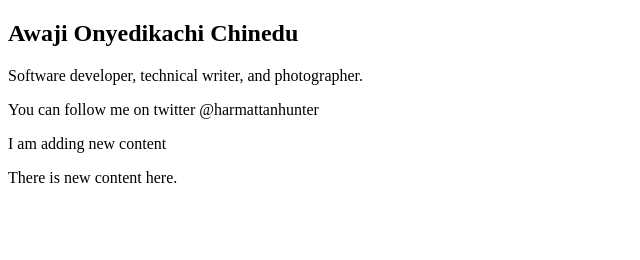
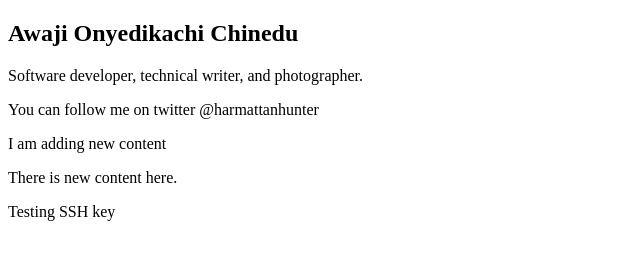
Before and after one commit to Josephtruth/kachi-awaji.github.io, a plain HTML site: page index.html in a window 1280 px wide. Shown: the whole page, without its empty margins (0-640 px from the left). Drawn offline with Linux system fonts and the light colour scheme.

Commit message:
Testing SSH key

```diff
--- a/index.html
+++ b/index.html
@@ -22,6 +22,8 @@
 
     <p>I am adding new content</p>
     <p>There is new content here.</p>
+
+    <p>Testing SSH key</p>
 </body>
 
 
```
